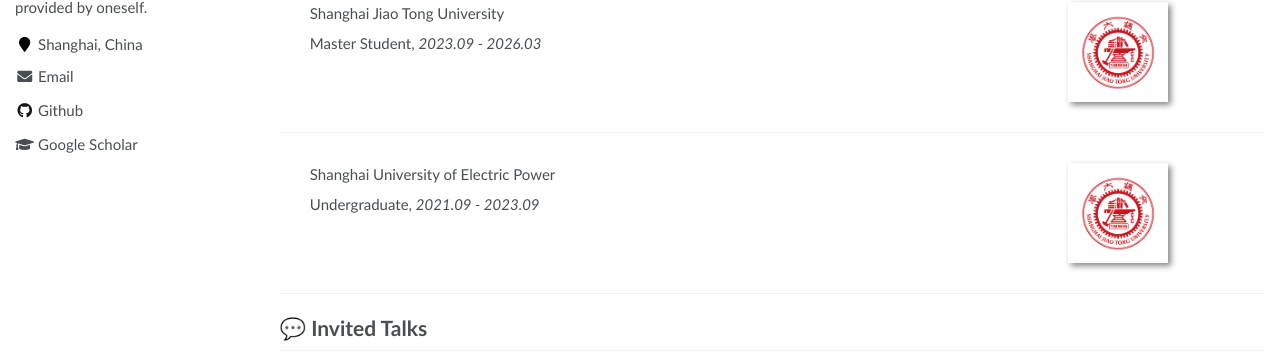
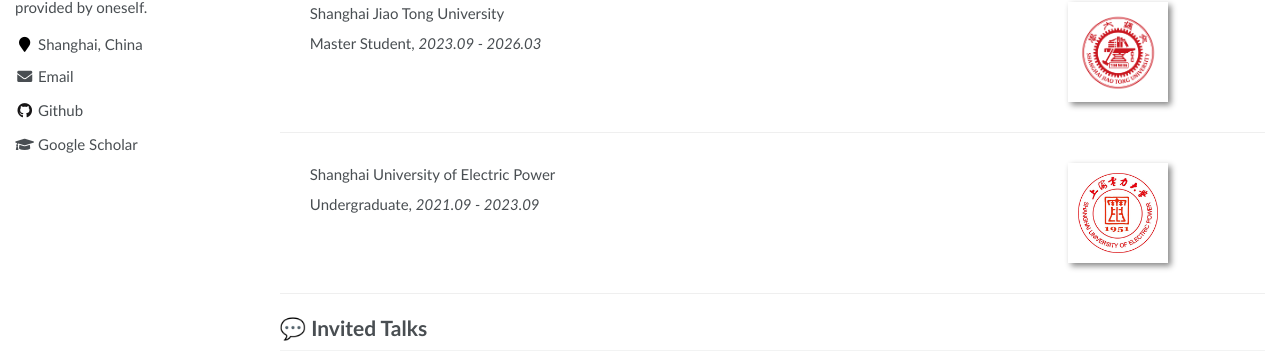
Before and after one commit to Pengyu-Jin/AcademicPages, a Jekyll site: the page built from _pages/about.md, in a window 1280 px wide and 900 px high, scrolled down 566 px. Shown: the part 380-743 px from the top of the window. Built offline with Jekyll 4.4.1, drawn with Linux system fonts in a browser that asks for light colours.

Commit message:
Update about.md

```diff
--- a/_pages/about.md
+++ b/_pages/about.md
@@ -75,7 +75,7 @@ My research interest includes neural machine translation and computer vision. I
   <div class='paper-box-image'>
     <div>
       <a href='https://www.shiep.edu.cn/'>
-      <img src='images/sjtu.png' alt="sym" width="100" style="padding: 10px">
+      <img src='images/suep.jpg' alt="sym" width="100" style="padding: 10px">
       </a>
     </div>
   </div>
```
